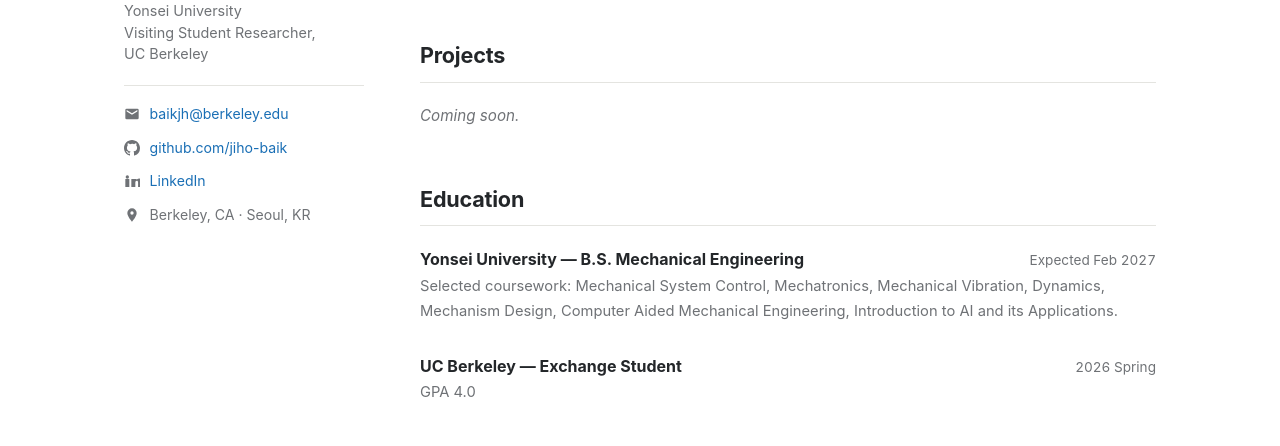
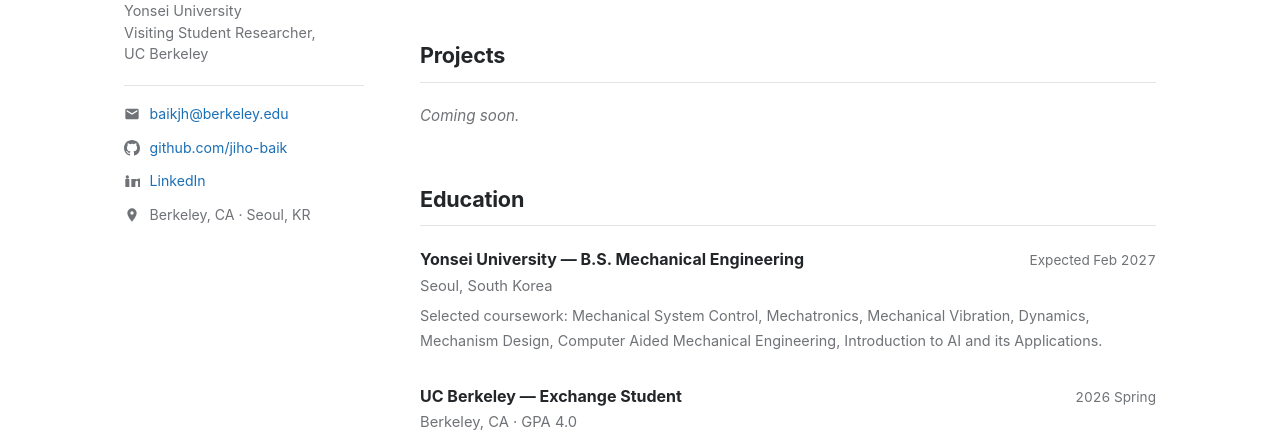
Before and after one commit to jiho-baik/jiho-baik.github.io, a plain HTML site: page index.html in a window 1280 px wide. Shown: the part 354-800 px from the top of the page. Drawn offline with Linux system fonts and the light colour scheme.

Commit message:
Education: restore locations, add .course style

```diff
--- a/index.html
+++ b/index.html
@@ -154,6 +154,7 @@
     font-variant-numeric: tabular-nums; white-space: nowrap;
   }
   .entry-sub { color: var(--muted); font-size: 0.92rem; margin-bottom: 0.3rem; }
+  .course { color: var(--muted); font-size: 0.9rem; margin: 0.35rem 0 0; }
 
   .project {
     border: 1px solid var(--border); border-radius: 8px; overflow: hidden;
@@ -351,11 +352,12 @@
           <span class="entry-title">Yonsei University &mdash; B.S. Mechanical Engineering</span>
           <span class="entry-date">Expected Feb 2027</span>
         </div>
-        <div class="entry-sub">
+        <div class="entry-sub">Seoul, South Korea</div>
+        <p class="course">
           Selected coursework: Mechanical System Control, Mechatronics, Mechanical Vibration,
           Dynamics, Mechanism Design, Computer Aided Mechanical Engineering, Introduction to AI
           and its Applications.
-        </div>
+        </p>
       </div>
 
       <div class="entry">
@@ -363,7 +365,12 @@
           <span class="entry-title">UC Berkeley &mdash; Exchange Student</span>
           <span class="entry-date">2026 Spring</span>
         </div>
-        <div class="entry-sub">GPA 4.0</div>
+        <div class="entry-sub">Berkeley, CA &middot; GPA 4.0</div>
+        <!-- TODO: add Berkeley coursework here, same shape as the Yonsei entry:
+        <p class="course">
+          Selected coursework: ...
+        </p>
+        -->
       </div>
     </section>
 
```
